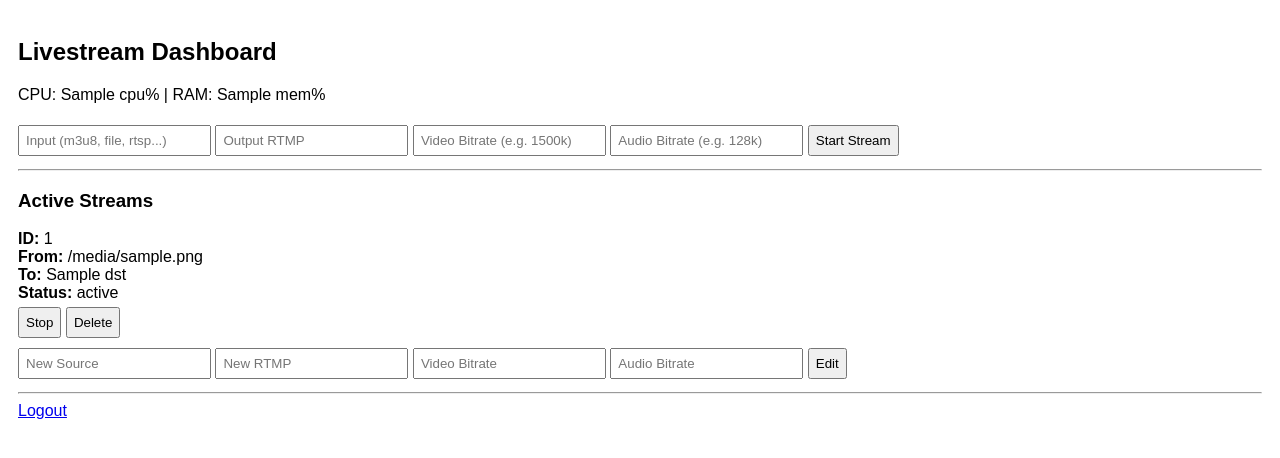
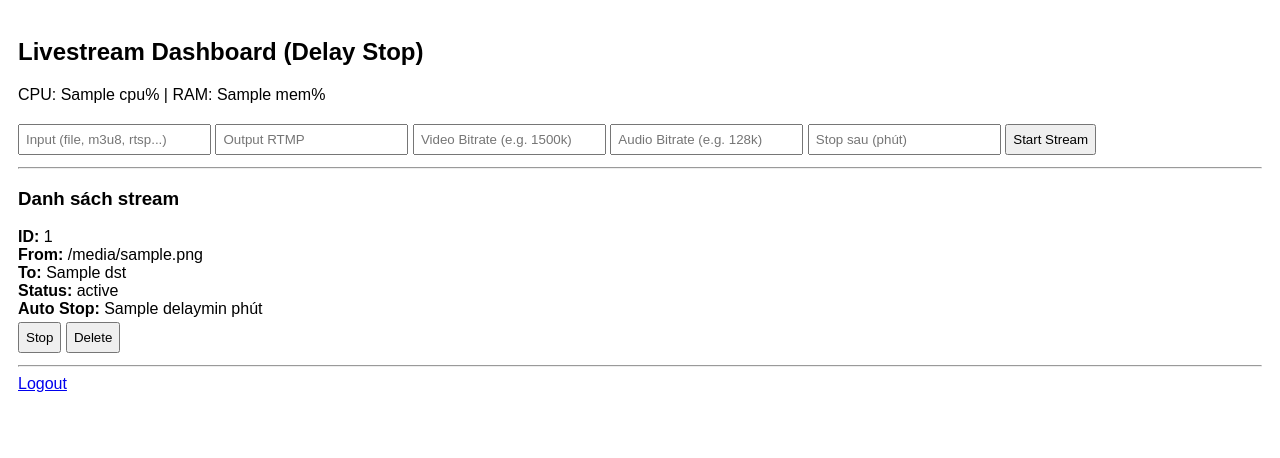
Before and after one commit to hatndg/iptv-streaming, a Flask app: template templates/index.html in a window 1280 px wide. Shown: the top 458 px of the page. Run offline with Flask 3, Linux system fonts and the light colour scheme; the template is opened without the code that fills it: most values are stand-ins (such as "Sample title", 1, 10 or a date in 2020).

Commit message:
Add files via upload

```diff
--- a/templates/index.html
+++ b/templates/index.html
@@ -1,57 +1,45 @@
 <!doctype html>
-<html>
-<head>
-    <meta name="viewport" content="width=device-width, initial-scale=1">
-    <title>Livestream Dashboard</title>
-    <style>
-      body { font-family: sans-serif; padding: 10px; }
-      input, button { width: 100%; margin: 5px 0; padding: 6px; }
-      table { width: 100%; font-size: 14px; border-collapse: collapse; }
-      td, th { border: 1px solid #ccc; padding: 4px; }
-      @media(min-width: 600px){ input,button{width:auto;display:inline-block} }
-    </style>
-</head>
-<body>
-<h2>Livestream Dashboard</h2>
-<p>CPU: {{ cpu }}% | RAM: {{ mem }}%</p>
+<html><head>
+  <meta name="viewport" content="width=device-width, initial-scale=1">
+  <title>Delay Stop Stream</title>
+  <style>
+    body{font-family:sans-serif;padding:10px}
+    input,button{width:100%;margin:4px 0;padding:6px}
+    table{width:100%;font-size:14px;border-collapse:collapse}
+    td,th{border:1px solid #ccc;padding:5px}
+    @media(min-width:600px){input,button{width:auto;display:inline-block}}
+  </style>
+</head><body>
+<h2>Livestream Dashboard (Delay Stop)</h2>
+<p>CPU: {{cpu}}% | RAM: {{mem}}%</p>
 <form method="POST">
   <input type="hidden" name="action" value="start">
-  <input name="src" placeholder="Input (m3u8, file, rtsp...)" required>
+  <input name="src" placeholder="Input (file, m3u8, rtsp...)" required>
   <input name="dst" placeholder="Output RTMP" required>
   <input name="vbit" placeholder="Video Bitrate (e.g. 1500k)">
   <input name="abit" placeholder="Audio Bitrate (e.g. 128k)">
+  <input name="delaymin" placeholder="Stop sau (phút)">
   <button>Start Stream</button>
-</form>
-<hr>
-<h3>Active Streams</h3>
+</form><hr>
+<h3>Danh sách stream</h3>
 {% for sid, s in streams.items() %}
 <div>
-  <b>ID:</b> {{ sid }}<br>
-  <b>From:</b> {{ s.src }}<br>
-  <b>To:</b> {{ s.dst }}<br>
-  <b>Status:</b> {{ s.status }}<br>
+  <b>ID:</b> {{sid}}<br>
+  <b>From:</b> {{s.src}}<br>
+  <b>To:</b> {{s.dst}}<br>
+  <b>Status:</b> {{s.status}}<br>
+  <b>Auto Stop:</b> {{s.delaymin or 'Không'}} phút<br>
   <form method="POST" style="display:inline">
     <input type="hidden" name="action" value="stop">
-    <input type="hidden" name="stream_id" value="{{ sid }}">
+    <input type="hidden" name="stream_id" value="{{sid}}">
     <button>Stop</button>
   </form>
   <form method="POST" style="display:inline">
     <input type="hidden" name="action" value="delete">
-    <input type="hidden" name="stream_id" value="{{ sid }}">
+    <input type="hidden" name="stream_id" value="{{sid}}">
     <button>Delete</button>
-  </form>
-  <form method="POST">
-    <input type="hidden" name="action" value="edit">
-    <input type="hidden" name="stream_id" value="{{ sid }}">
-    <input name="src" placeholder="New Source" required>
-    <input name="dst" placeholder="New RTMP" required>
-    <input name="vbit" placeholder="Video Bitrate">
-    <input name="abit" placeholder="Audio Bitrate">
-    <button>Edit</button>
-  </form>
-  <hr>
+  </form><hr>
 </div>
 {% endfor %}
 <a href="/logout">Logout</a>
-</body>
-</html>
+</body></html>
```
